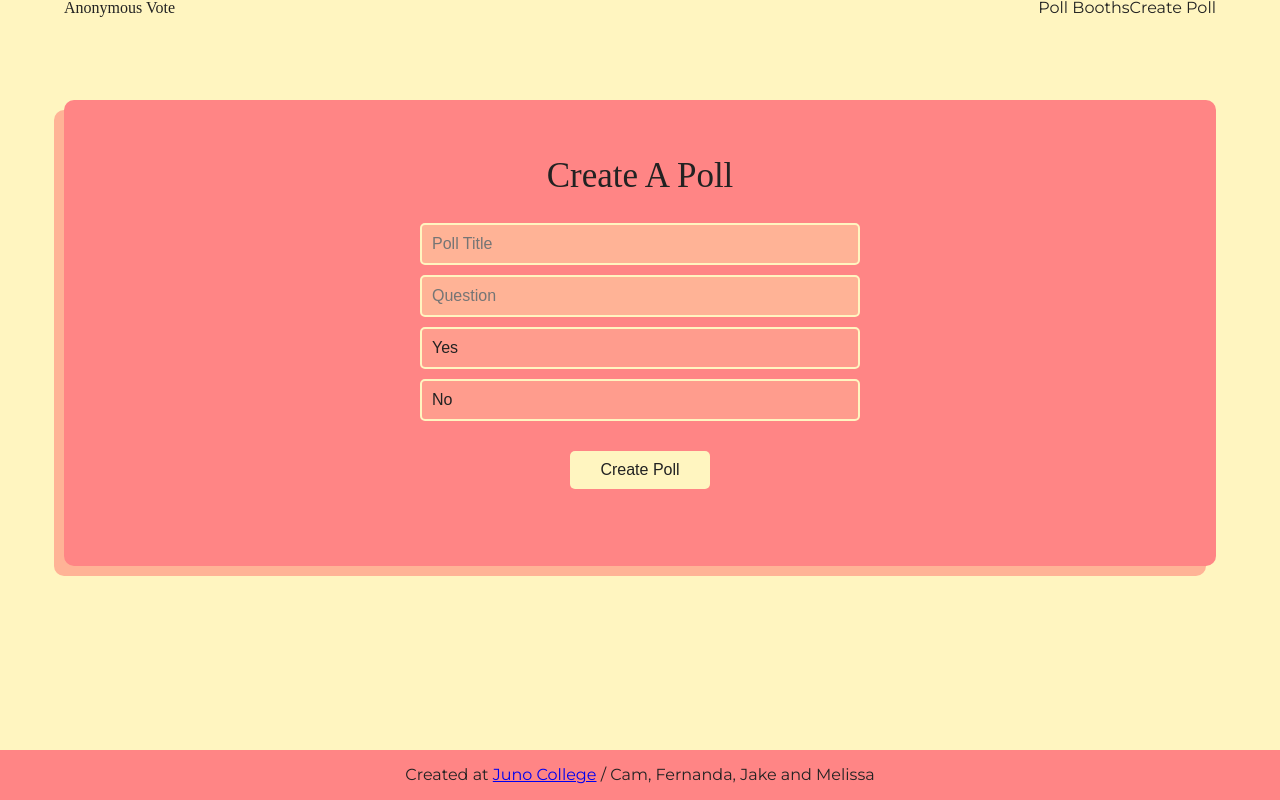
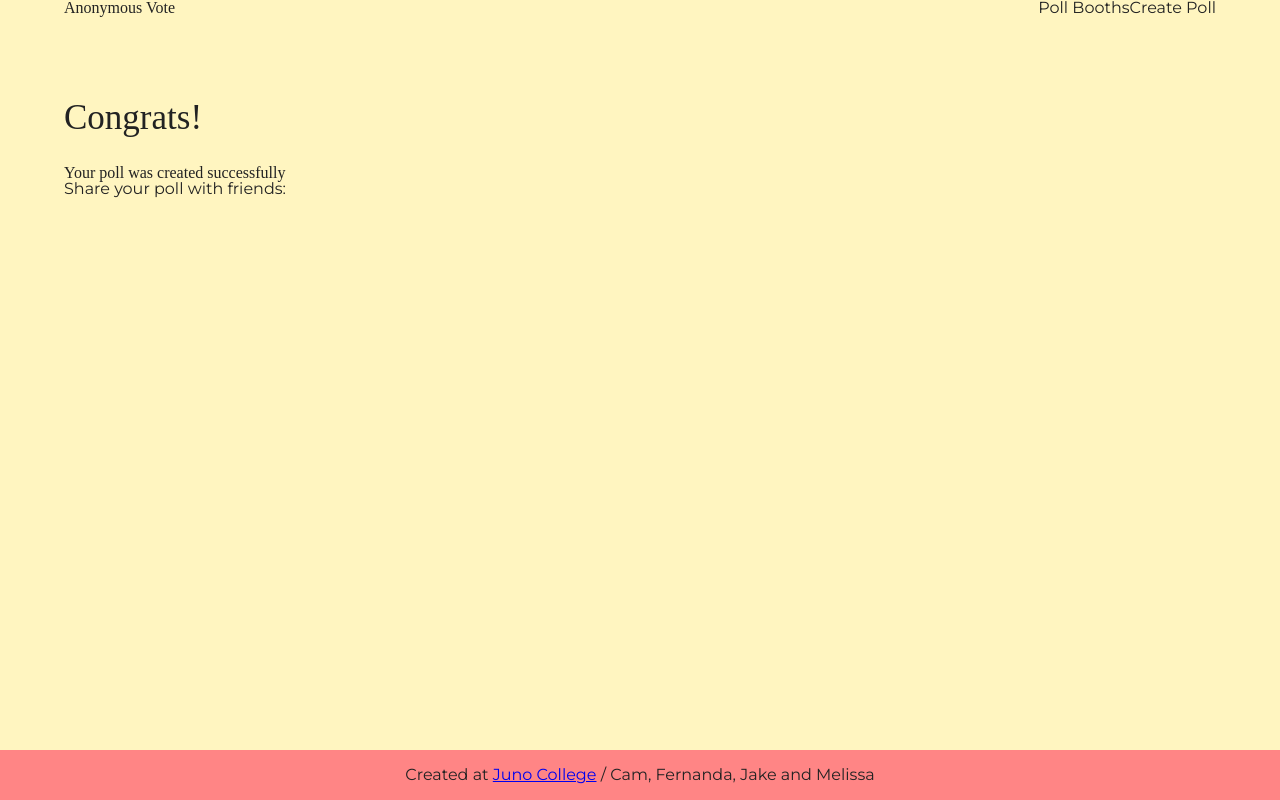
Before and after one commit to fthiesen/popsipoll, a React (Create React App) app: page /sharepoll in a window 1280 px wide. Built offline with nearby package versions, Linux system fonts and the light colour scheme; a web font is replaced by a local one.

Commit message:
connected to firebase and created two new components

```diff
--- a/src/App.js
+++ b/src/App.js
@@ -2,6 +2,10 @@ import "./App.scss";
 import firebase from "./firebase";
 import Header from "./Header";
 import Footer from "./Footer";
+import CreatePoll from './CreatePoll';
+import SharePoll from './SharePoll';
+import { useState, useEffect } from 'react';
+import { BrowserRouter as Router, Route, Link } from 'react-router-dom';
 
 // Pseudo Code
 // 1. Create Poll Component
@@ -34,38 +38,50 @@ import Footer from "./Footer";
 //        : when creator or users click result button ->  display total number of voters / yes/no numbers
 // 4. others : Nav, Footer
 
+function App() {
+
+  const [pollsArray, setPollsArray] = useState([]);
+
+  const [formFields, setFormFields] = useState({title: '', question: '', option1: 'yes', option2: 'no'});
 
 
 
-function App() {
+  // useEffect(() => {
+
+  //   const dbRef = firebase.database().ref('polls');
+
+  //   dbRef.on('value', (data) => {
+
+  //     const pollData = data.val();
+
+  //     const polls = [];
+
+  //     for (let pollKey in pollData) {
+  //       polls.push({
+  //         uniqueKey: pollKey,
+  //         title: pollData[pollKey]
+  //       });
+  //     }
+
+  //     setPollsArray(polls);
+
+  //   })
+
+  // }, [])
 
 
-  const handleSubmit = () => {
-
-  }
-
   return (
+    <Router>
       <div className="App container">
         <Header />
         <main className="wrapper">
-        <section className="create-poll">
-          <h1>Create A Poll</h1>
-          <form>
-              <label htmlFor="poll-title" className="sr-only">Poll Title</label>
-              <input name="poll-title" id="poll-title" type="text" placeholder="Poll Title"/>
-              <label htmlFor="poll-question" className="sr-only">Question</label>
-              <input name="poll-question" id="poll-question" type="text" placeholder="Question"/>
-              <label htmlFor="option1" className="sr-only">Option1</label>
-              <input type="text" name="option1" id="option1" className="option" placeholder="Yes" value="Yes" disabled/>
-              <label htmlFor="option2" className="sr-only">Option1</label>
-              <input type="text" name="option2" id="option2" className="option" placeholder="No" value="No" disabled/>
-            <button onSubmit={handleSubmit}>Create Poll</button>
-          </form>
-        </section>
+          <Route exact path="/" render= {() => <CreatePoll formFields={formFields} setFormFields={setFormFields} /> } />
+          {/* <CreatePoll formFields={formFields} setFormFields={setFormFields}/> */}
+          <Route path="/sharepoll" render= {() => <SharePoll uniqueKey={formFields.uniqueKey} />} />
         </main>
-
         <Footer />
       </div>
+    </Router>
   );
 }
 
--- /dev/null
+++ b/src/CreatePoll.js
@@ -0,0 +1,51 @@
+import firebase from 'firebase';
+
+function CreatePoll(props) {
+
+    const {formFields, setFormFields} = props;
+
+    const handleSubmit = (e) => {
+        e.preventDefault();
+
+        const dbRef = firebase.database().ref('polls');
+
+        const firebaseReturn = dbRef.push(formFields);
+
+        const pollKey = firebaseReturn.key;
+
+        setFormFields({...formFields, uniqueKey: [pollKey]});
+
+        console.log(formFields);
+
+        // // console.log(pollKey);
+
+        // window.location.replace('/sharepoll');
+
+        // setPollsArray([]);
+    }
+
+    const handleChange = (e) => {
+
+        setFormFields({...formFields, [e.target.name]: e.target.value});
+
+    }
+
+    return (
+        <section className="create-poll">
+            <h1>Create A Poll</h1>
+            <form onSubmit={handleSubmit}>
+                <label htmlFor="title" className="sr-only">Poll Title</label>
+                <input name="title" id="title" type="text" placeholder="Poll Title" onChange={handleChange} value={formFields.title} />
+                <label htmlFor="question" className="sr-only">Question</label>
+                <input name="question" id="question" type="text" placeholder="Question" onChange={handleChange} value={formFields.question} />
+                <label htmlFor="option1" className="sr-only">Option1</label>
+                <input type="text" name="option1" id="option1" className="option" placeholder="Yes" value="Yes" disabled />
+                <label htmlFor="option2" className="sr-only">Option1</label>
+                <input type="text" name="option2" id="option2" className="option" placeholder="No" value="No" disabled />
+                <button>Create Poll</button>
+            </form>
+        </section>
+    )
+}
+
+export default CreatePoll;
--- /dev/null
+++ b/src/SharePoll.js
@@ -0,0 +1,13 @@
+function SharePoll(props) {
+    console.log(props.uniqueKey);
+    return (
+        <section>
+            <h1>Congrats!</h1>
+            <h2>Your poll was created successfully</h2>
+            <p>Share your poll with friends:</p>
+            {/* <input type="text" value='URL'/> */}
+        </section>
+    )
+}
+
+export default SharePoll;
--- a/src/firebase.js
+++ b/src/firebase.js
@@ -10,6 +10,7 @@ import 'firebase/database';
     messagingSenderId: "493724375810",
     appId: "1:493724375810:web:eaabc65a8b686c8628801b"
     };
+
   // Initialize Firebase
     firebase.initializeApp(firebaseConfig);
 
```
Lines whose indentation alone changed are shown as unchanged.
